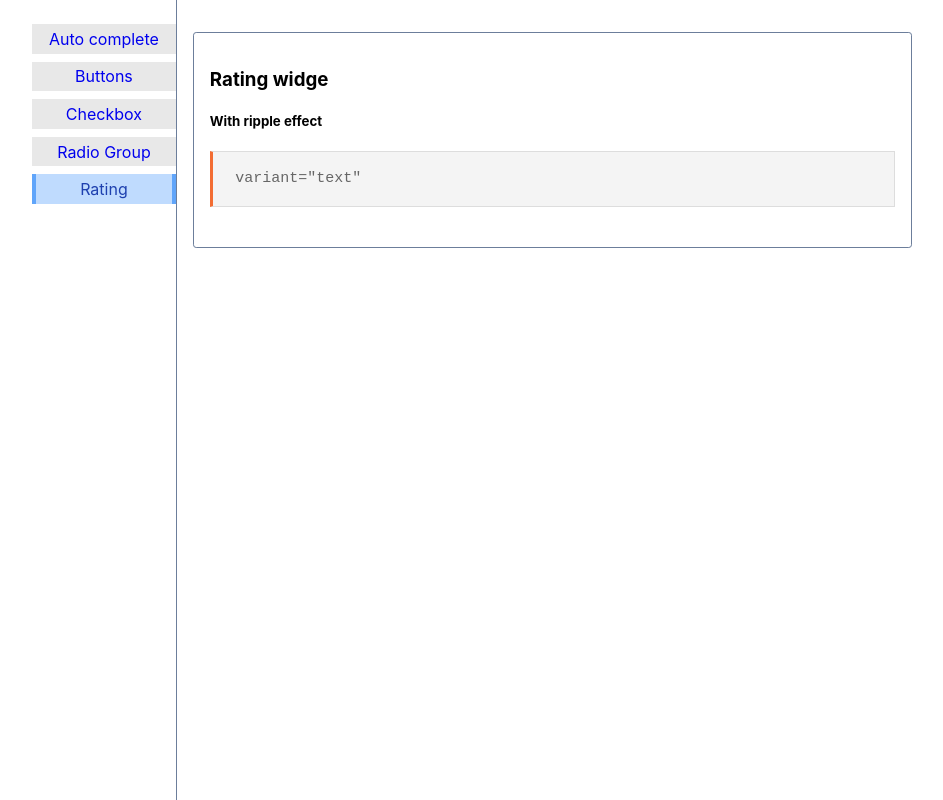
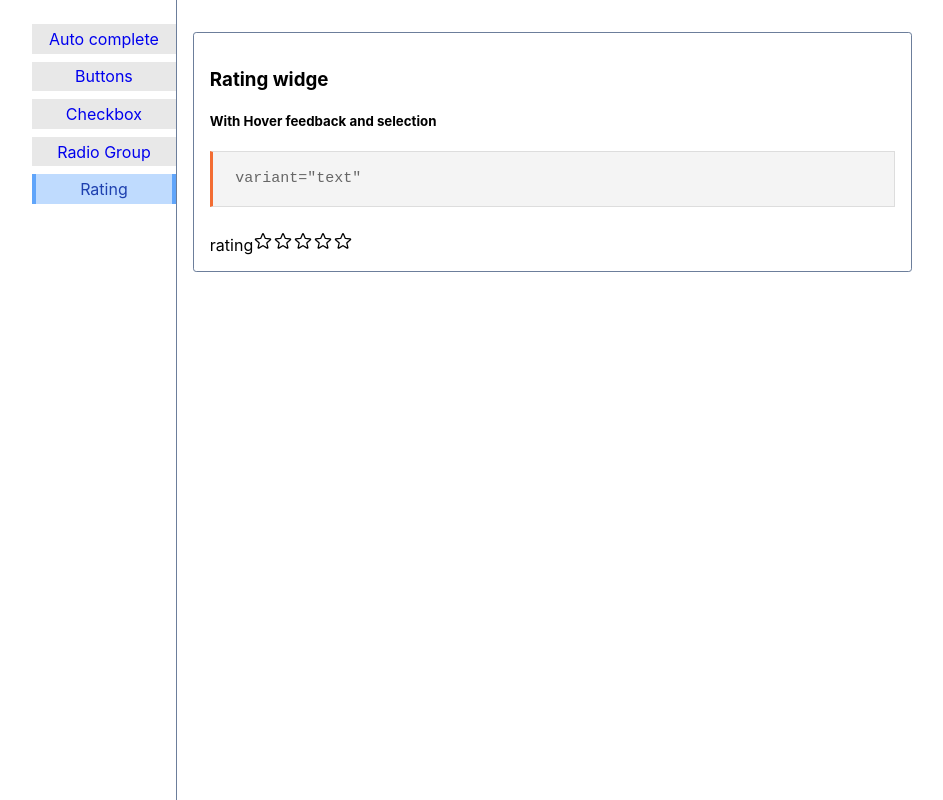
Before and after one commit to ARJITTHAKUR/components-lib, a React (Vite) app: page /components-lib/rating in a window 1280 px wide. Shown: the whole page, without its empty margins (160-1103 px from the left). Built offline with nearby package versions, Linux system fonts and the light colour scheme.

Commit message:
added rating component page and widget

```diff
--- a/package.json
+++ b/package.json
@@ -7,7 +7,8 @@
     "dev": "vite",
     "build": "tsc && vite build",
     "lint": "eslint src --ext ts,tsx --report-unused-disable-directives --max-warnings 0",
-    "preview": "vite preview"
+    "preview": "vite preview",
+    "test": "vitest"
   },
   "dependencies": {
     "@heroicons/react": "^2.0.18",
@@ -26,6 +27,7 @@
     "eslint-plugin-react-hooks": "^4.6.0",
     "eslint-plugin-react-refresh": "^0.3.4",
     "typescript": "^5.0.2",
-    "vite": "^4.3.9"
+    "vite": "^4.3.9",
+    "vitest": "^0.33.0"
   }
 }
--- /dev/null
+++ b/src/components/rating/rating.tsx
@@ -0,0 +1,55 @@
+import { StarIcon } from "@heroicons/react/24/outline"
+import { FunctionComponent, useState } from "react"
+
+interface props extends React.HtmlHTMLAttributes<HTMLSpanElement>{
+    children : React.ReactNode,
+    defaultValue ?: number,
+    max  ?:number
+}
+
+export const RatingWidget: FunctionComponent<props> = (props:props)=>{
+    const starArray = new Array(5).fill(props.defaultValue)
+    const selectedMap = new Array(props.defaultValue)
+    const [selected, setSelected] = useState(new Array(props.defaultValue).fill(false))
+
+    const [hovered, setHovered] = useState(new Array(props.defaultValue).fill(false))
+    const handleMouseEnter = (idx:number) =>{
+        const updatedStar = hovered.map((star,i)=>i<=idx?true:false)
+        setHovered(updatedStar)
+    }
+    const handleMouseLeave = (idx:number)=>{
+        setHovered(selected)
+    }
+    const selectStart = (idx:number)=>{
+        const updatedStar = selected.map((star,i)=>i<=idx?true:false)
+        setSelected(updatedStar)
+    }
+    return (
+        <>
+            <span>
+                {
+                    props.children
+                }
+            </span>
+            <span>
+                {
+                    starArray.map((star,i)=>{
+                        return <>
+                        <StarIcon height={20} width={20} style={{color: selected[i] || hovered[i] ? 'yellow' : null}}
+                         onMouseEnter={(e)=>handleMouseEnter(i)}
+                         onMouseLeave={(e)=>{handleMouseLeave(i)}}
+                         onClick={()=>{selectStart(i)}}
+                         key={`${i}-star`}
+                         />
+                        </>
+                    })
+
+                }
+            </span>
+        </>
+    )
+}
+
+RatingWidget.defaultProps = {
+    defaultValue : 5
+}
--- a/src/pages/rating/ratingPage.tsx
+++ b/src/pages/rating/ratingPage.tsx
@@ -1,8 +1,23 @@
+import {RatingWidget} from "../../components/rating/rating";
+
 export default function RatingPage(){
     return (
         <>
          <div className="container">
             <section className="section-display">
+            <h3 className="color-light">Rating widge</h3>
+            <h5 className="color-light">With Hover feedback and selection</h5>
+            <pre>
+                <code>
+                    variant="text"
+                </code>
+            </pre>
+            <RatingWidget>
+                rating
+            </RatingWidget>
+            </section>
+
+            {/* <section className="section-display">
             <h3 className="color-light">Rating widge</h3>
             <h5 className="color-light">With ripple effect</h5>
             <pre>
@@ -10,8 +25,10 @@ export default function RatingPage(){
                     variant="text"
                 </code>
             </pre>
-            </section>
-
+            <RatingWidget defaultValue={20}>
+                rating
+            </RatingWidget>
+            </section> */}
           </div>
         </>
     )
```
Also changed, not shown: 2 other files (tests, documents, lock files or other folders).
